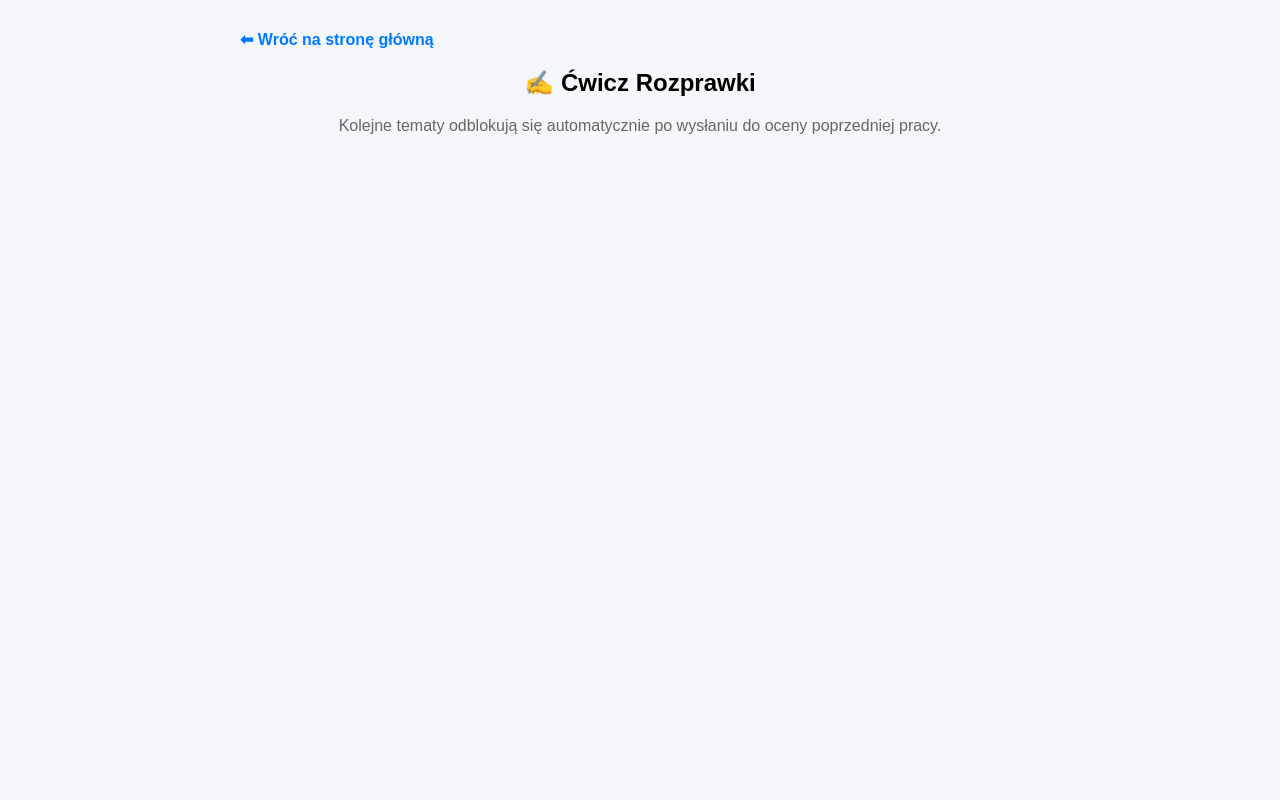
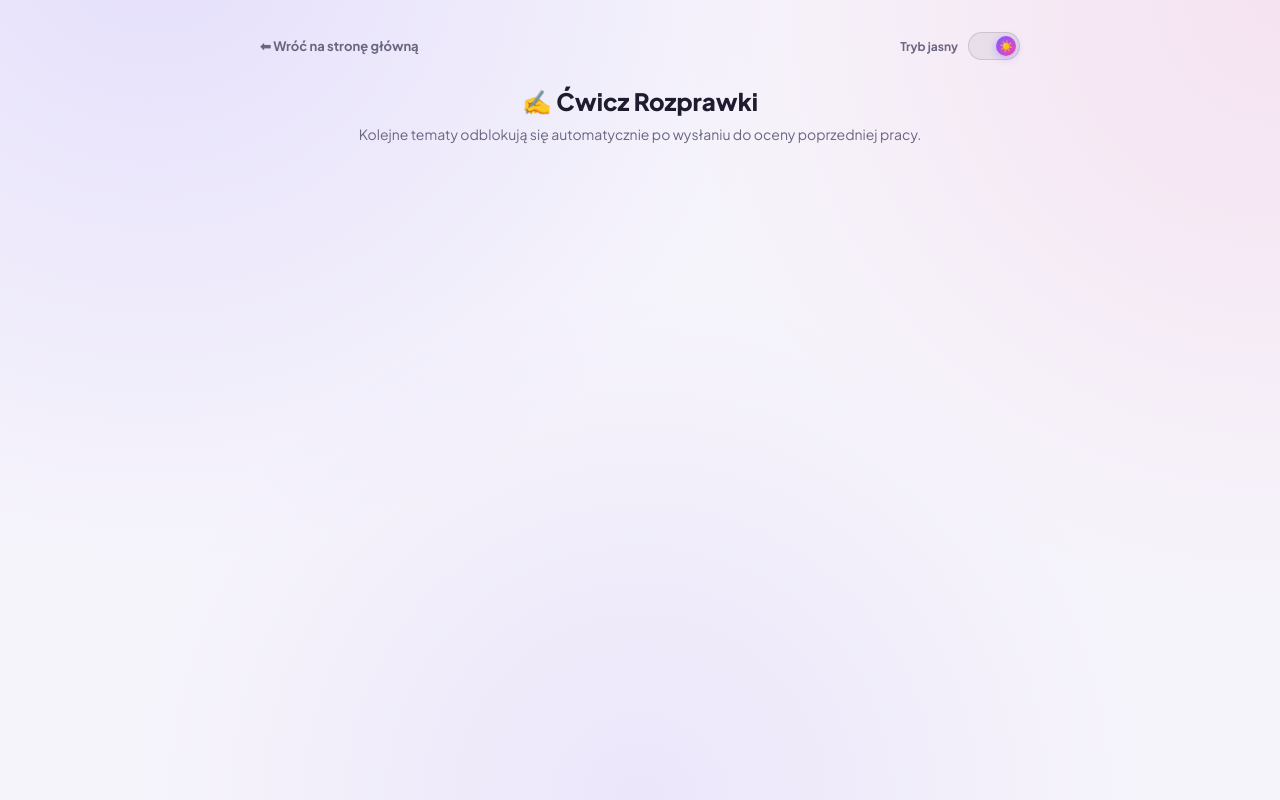
Before and after one commit to kubad0101-creator/rozprawki-app, a Flask app: template templates/qa/student_essays.html in a window 1280 px wide. Run offline with Flask 3, Linux system fonts and the light colour scheme; the template is opened without the code that fills it, so the values that code supplies are empty.

Commit message:
Update student_essays.html

```diff
--- a/templates/qa/student_essays.html
+++ b/templates/qa/student_essays.html
@@ -2,36 +2,148 @@
 <html lang="pl">
 <head>
     <meta charset="UTF-8">
+    <meta name="viewport" content="width=device-width, initial-scale=1.0">
     <title>Ćwicz Rozprawki</title>
+    <link rel="preconnect" href="https://fonts.googleapis.com">
+    <link rel="preconnect" href="https://fonts.gstatic.com" crossorigin>
+    <link href="https://fonts.googleapis.com/css2?family=Plus+Jakarta+Sans:wght@400;500;600;700;800&display=swap" rel="stylesheet">
+    <style>
+        :root {
+            --bg-page: #0c0a14;
+            --text-main: #f3f1f8;
+            --text-muted: #a8a2bb;
+            --card-bg: rgba(255,255,255,0.04);
+            --border-soft: rgba(255,255,255,0.08);
+            --border-strong: rgba(255,255,255,0.14);
+            --glow-1: rgba(124,92,255,0.30);
+            --glow-2: rgba(236,72,153,0.20);
+            --glow-3: rgba(109,60,240,0.14);
+            --gradient: linear-gradient(135deg, #7c5cff 0%, #c04ce0 55%, #ec4899 100%);
+            --toggle-bg: rgba(255,255,255,0.08);
+            --toggle-border: rgba(255,255,255,0.16);
+        }
+        html[data-theme="light"] {
+            --bg-page: #f6f4fb;
+            --text-main: #201c30;
+            --text-muted: #6b6580;
+            --card-bg: #ffffff;
+            --border-soft: rgba(32,28,48,0.08);
+            --border-strong: rgba(32,28,48,0.14);
+            --glow-1: rgba(124,92,255,0.14);
+            --glow-2: rgba(236,72,153,0.10);
+            --glow-3: rgba(109,60,240,0.08);
+            --toggle-bg: rgba(32,28,48,0.06);
+            --toggle-border: rgba(32,28,48,0.14);
+        }
+        * { box-sizing: border-box; }
+        a { color: inherit; }
+        body {
+            font-family: 'Plus Jakarta Sans', 'Segoe UI', sans-serif;
+            margin: 0;
+            padding: 32px 20px 60px;
+            color: var(--text-main);
+            background:
+                radial-gradient(circle at 12% -10%, var(--glow-1), transparent 45%),
+                radial-gradient(circle at 100% 0%, var(--glow-2), transparent 40%),
+                radial-gradient(circle at 50% 100%, var(--glow-3), transparent 50%),
+                var(--bg-page);
+            min-height: 100vh;
+            transition: background 0.25s ease, color 0.25s ease;
+        }
+        .wrap { max-width: 760px; margin: auto; }
+
+        .switch { position: relative; width: 52px; height: 28px; border-radius: 999px; background: var(--toggle-bg); border: 1px solid var(--toggle-border); cursor: pointer; transition: background 0.25s ease, border-color 0.25s ease; flex-shrink: 0; }
+        .switch .knob { position: absolute; top: 3px; left: 3px; width: 20px; height: 20px; border-radius: 50%; background: var(--gradient); display: flex; align-items: center; justify-content: center; font-size: 11px; box-shadow: 0 2px 8px rgba(124,92,255,0.4); transition: transform 0.25s ease; }
+        html[data-theme="light"] .switch .knob { transform: translateX(24px); }
+        .theme-toggle { display: flex; align-items: center; gap: 10px; user-select: none; }
+        .theme-toggle .toggle-label { font-size: 12px; font-weight: 700; color: var(--text-muted); }
+
+        .topbar { display: flex; justify-content: space-between; align-items: center; margin-bottom: 10px; }
+        .back-link { color: var(--text-muted); font-weight: 700; text-decoration: none; font-size: 13px; }
+        .back-link:hover { color: var(--text-main); }
+
+        .head { text-align: center; margin: 26px 0 34px; }
+        .head h2 { margin: 0 0 8px; font-size: 24px; font-weight: 800; }
+        .head p { color: var(--text-muted); font-size: 14px; margin: 0; }
+
+        .essay-row {
+            background: var(--card-bg); border: 1px solid var(--border-soft); border-radius: 14px;
+            padding: 18px 22px; display: flex; justify-content: space-between; align-items: center;
+            margin-bottom: 14px; backdrop-filter: blur(10px); gap: 12px; flex-wrap: wrap;
+            transition: transform 0.15s ease, border-color 0.15s ease;
+        }
+        .essay-row:hover { transform: translateY(-2px); border-color: var(--border-strong); }
+        .essay-row .title { font-size: 15.5px; font-weight: 800; }
+
+        .status { padding: 9px 16px; border-radius: 999px; font-weight: 800; font-size: 13px; }
+        .status.locked { background: rgba(255,255,255,0.06); color: var(--text-muted); cursor: not-allowed; border: none; }
+        .status.done { background: rgba(62,207,142,0.14); color: #3ecf8e; }
+        .status.start { background: var(--gradient); color: #fff; text-decoration: none; box-shadow: 0 6px 16px rgba(124,92,255,0.3); transition: transform 0.15s ease; }
+        .status.start:hover { transform: translateY(-2px); }
+    </style>
 </head>
-<body style="font-family: sans-serif; background: #f4f6f9; padding: 30px; max-width: 800px; margin: auto;">
+<body>
+    <div class="wrap">
 
-    <a href="/student/{{ student.url_slug }}" style="color: #007bff; font-weight: bold; text-decoration: none;">⬅ Wróć na stronę główną</a>
+        <div class="topbar">
+            <a href="/student/{{ student.url_slug }}" class="back-link">⬅ Wróć na stronę główną</a>
+            <div class="theme-toggle">
+                <span class="toggle-label" id="themeLabel">Tryb ciemny</span>
+                <div class="switch" onclick="toggleTheme()" role="button" aria-label="Zmień motyw">
+                    <div class="knob" id="themeKnob">🌙</div>
+                </div>
+            </div>
+        </div>
 
-    <div style="text-align: center; margin-bottom: 30px; margin-top: 20px;">
-        <h2>✍️ Ćwicz Rozprawki</h2>
-        <p style="color: #666;">Kolejne tematy odblokują się automatycznie po wysłaniu do oceny poprzedniej pracy.</p>
-    </div>
+        <div class="head">
+            <h2>✍️ Ćwicz Rozprawki</h2>
+            <p>Kolejne tematy odblokują się automatycznie po wysłaniu do oceny poprzedniej pracy.</p>
+        </div>
 
-    <div style="display: flex; flex-direction: column; gap: 15px;">
         {% set ns = namespace(locked=false) %}
-
         {% for essay in student.essays if not essay.is_exam %}
-            <div style="background: white; padding: 20px; border-radius: 8px; border: 1px solid #dee2e6; display: flex; justify-content: space-between; align-items: center; box-shadow: 0 2px 4px rgba(0,0,0,0.02);">
-                <span style="font-size: 16px; font-weight: bold;">{{ loop.index }}. {{ essay.title }}</span>
+            <div class="essay-row">
+                <span class="title">{{ loop.index }}. {{ essay.title }}</span>
 
                 {% if ns.locked %}
-                    <button disabled style="background: #e2e3e5; color: #6c757d; border: none; padding: 10px 15px; border-radius: 5px; font-weight: bold; cursor: not-allowed;">🔒 Zablokowane</button>
+                    <button class="status locked" disabled>🔒 Zablokowane</button>
                 {% else %}
                     {% if essay.is_completed %}
-                        <span style="color: #28a745; font-weight: bold; background: #d4edda; padding: 8px 15px; border-radius: 5px;">✅ Oddane</span>
+                        <span class="status done">✅ Oddane</span>
                     {% else %}
-                        <a href="/write/{{ essay.id }}" style="background: #007bff; color: white; padding: 10px 20px; text-decoration: none; border-radius: 5px; font-weight: bold;">📝 Rozpocznij</a>
+                        <a href="/write/{{ essay.id }}" class="status start">📝 Rozpocznij</a>
                         {% set ns.locked = true %}
                     {% endif %}
                 {% endif %}
             </div>
         {% endfor %}
     </div>
+
+    <script>
+        function applyTheme(theme) {
+            document.documentElement.setAttribute('data-theme', theme);
+            const knob = document.getElementById('themeKnob');
+            const label = document.getElementById('themeLabel');
+            if (theme === 'light') { knob.textContent = '☀️'; label.textContent = 'Tryb jasny'; }
+            else { knob.textContent = '🌙'; label.textContent = 'Tryb ciemny'; }
+        }
+        function toggleTheme() {
+            const current = document.documentElement.getAttribute('data-theme') === 'light' ? 'light' : 'dark';
+            const next = current === 'light' ? 'dark' : 'light';
+            localStorage.setItem('openuk-theme', next);
+            applyTheme(next);
+        }
+        (function initTheme() {
+            const saved = localStorage.getItem('openuk-theme');
+            const mql = window.matchMedia ? window.matchMedia('(prefers-color-scheme: light)') : null;
+            const systemTheme = (mql && mql.matches) ? 'light' : 'dark';
+            applyTheme(saved || systemTheme);
+            if (mql) {
+                mql.addEventListener('change', (e) => {
+                    if (!localStorage.getItem('openuk-theme')) applyTheme(e.matches ? 'light' : 'dark');
+                });
+            }
+        })();
+    </script>
 </body>
 </html>
```
